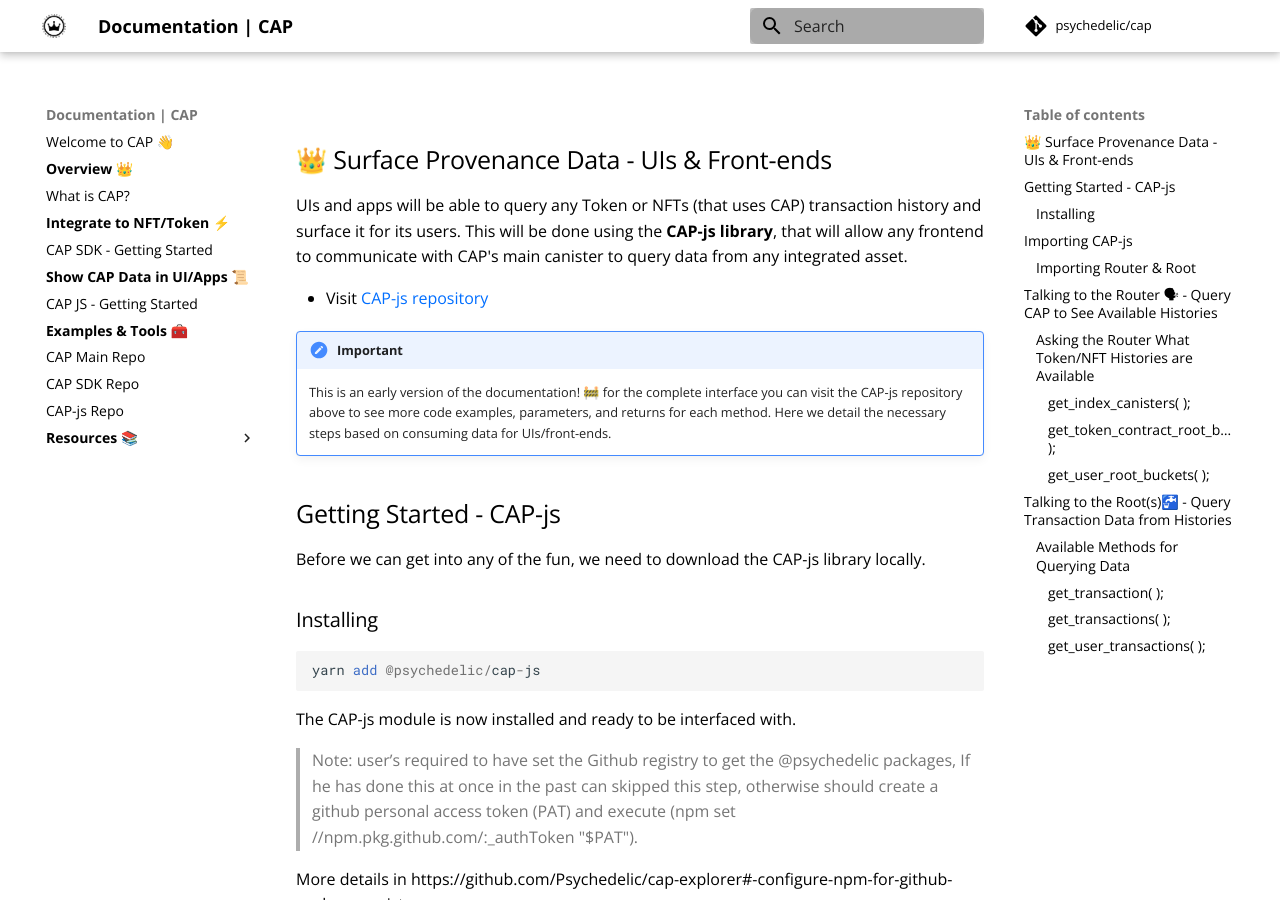
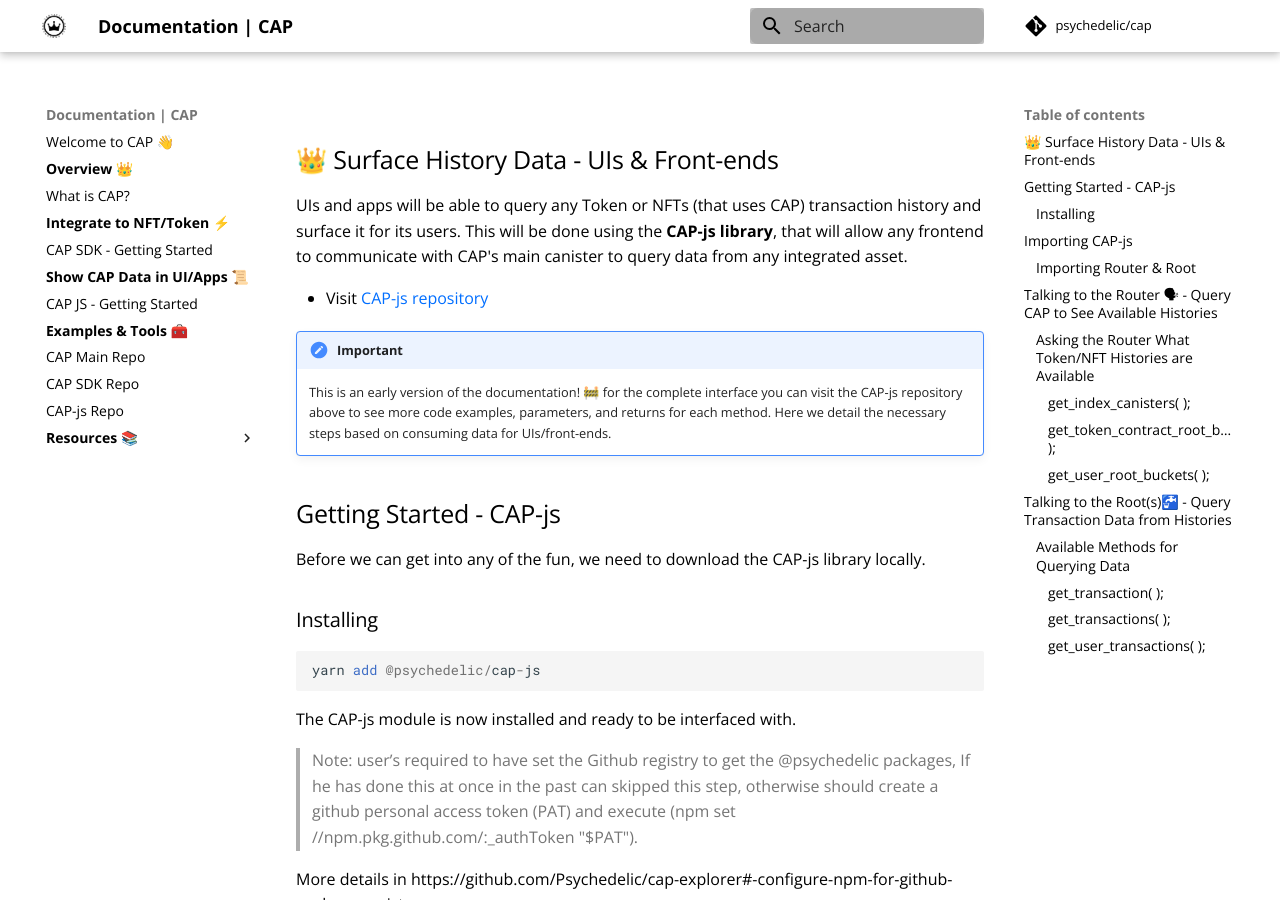
Before and after one commit to Psychedelic/cap-docs, an MkDocs documentation site: the page built from docs/surface-data/getting-started.md, in a window 1280 px wide and 900 px high. Built offline with MkDocs 1.6.1 and Material for MkDocs 9.7.7, drawn with Linux system fonts in a browser that asks for light colours; comment, search, counter and statistics services are not loaded.

Commit message:
Update getting-started.md

```diff
--- a/docs/surface-data/getting-started.md
+++ b/docs/surface-data/getting-started.md
@@ -1,9 +1,9 @@
 ---
 date: "1"
 ---
-# 👑 Surface Provenance Data - UIs & Front-ends
+# 👑 Surface History Data - UIs & Front-ends
 
-## 👑 Surface Provenance Data - UIs & Front-ends
+## 👑 Surface History Data - UIs & Front-ends
 
 UIs and apps will be able to query any Token or NFTs (that uses CAP) transaction history and surface it for its users. This will be done using the **CAP-js library**, that will allow any frontend to communicate with CAP's main canister to query data from any integrated asset.
 
```
